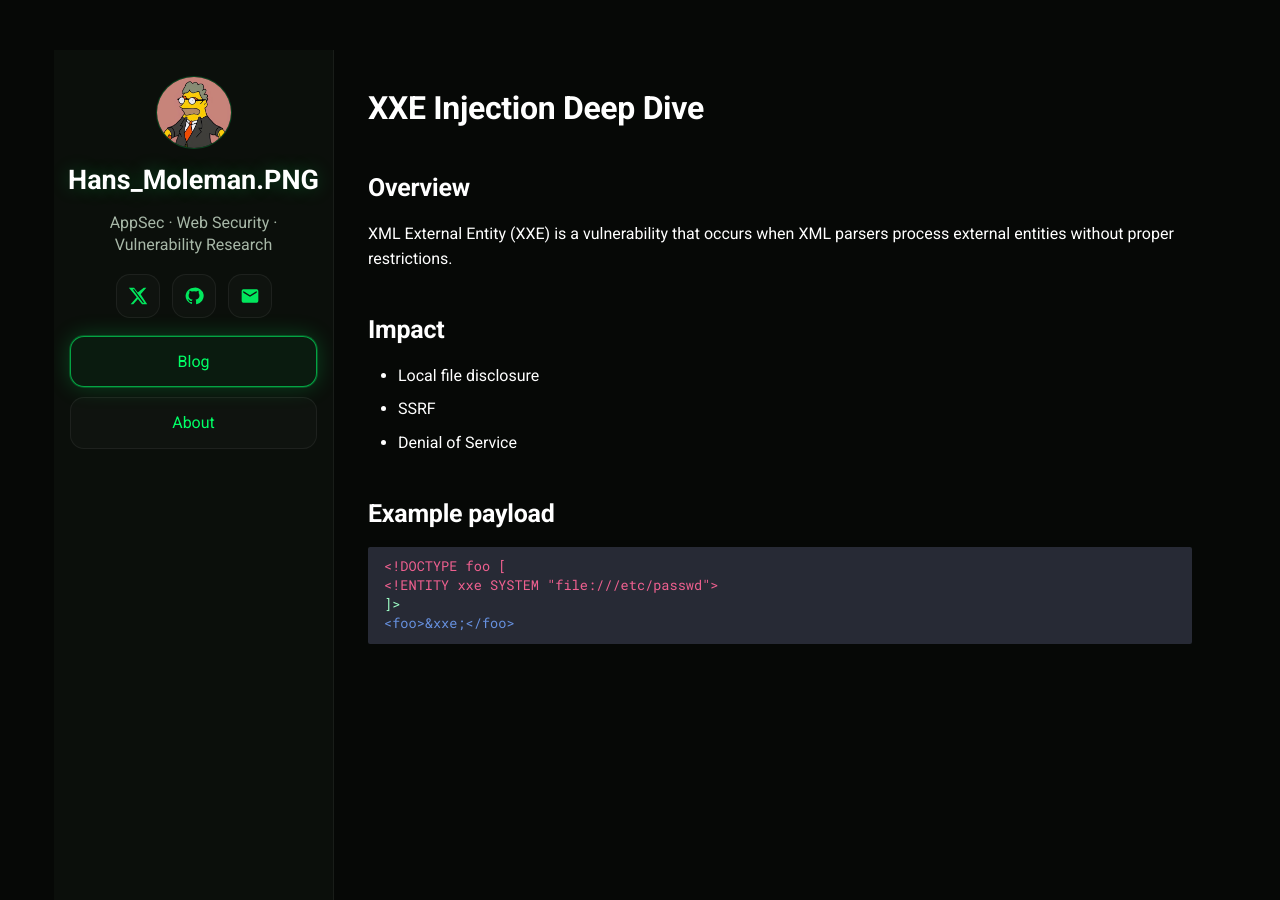
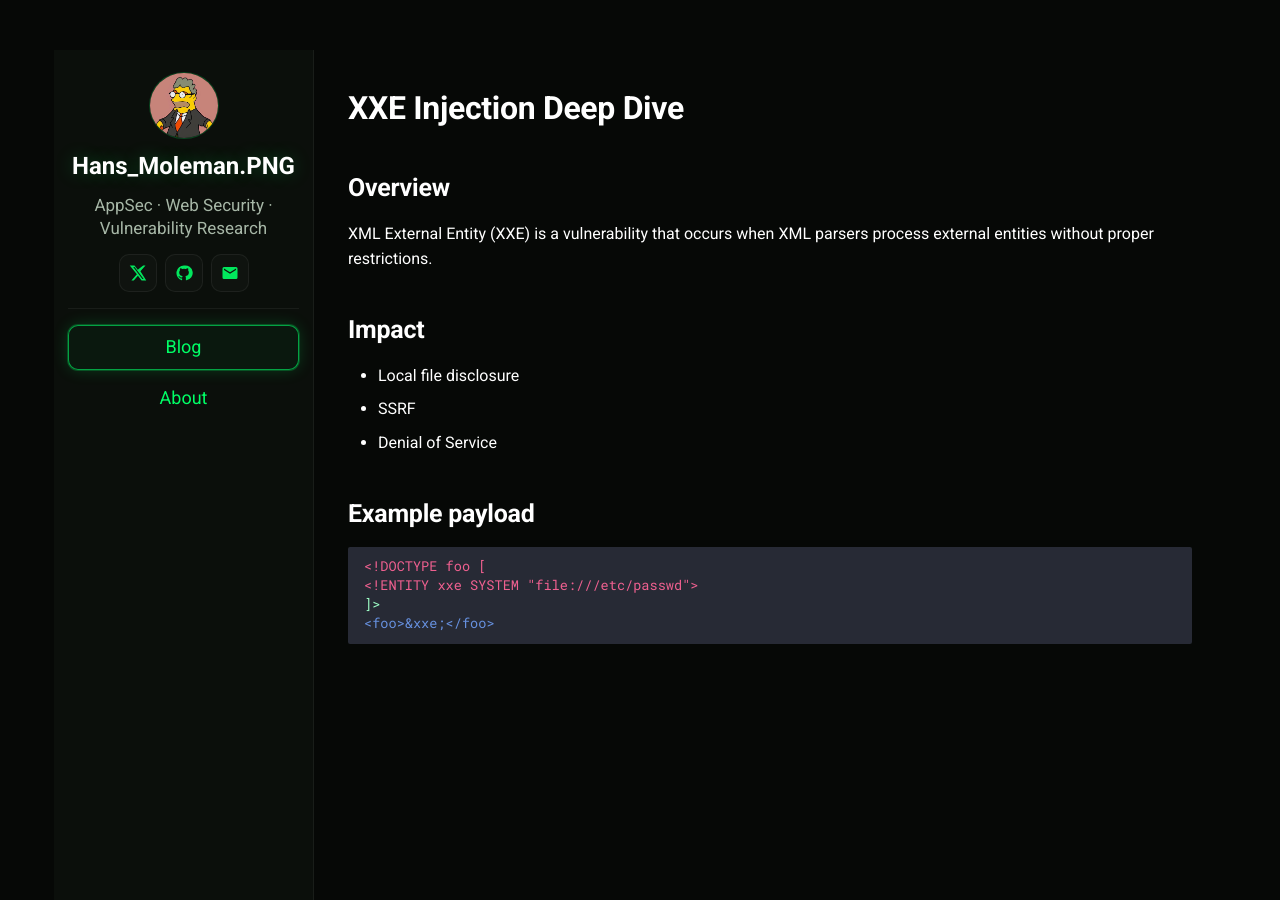
Before and after one commit to HansMolemanPNG/hansmolemanpng.github.io, an MkDocs documentation site: the page built from docs/blog/xxe-deep-dive/index.md, in a window 1280 px wide and 900 px high. Built offline with MkDocs 1.6.1 and Material for MkDocs 9.7.7, drawn with Linux system fonts in a browser that asks for light colours.

Commit message:
feat: UI compacto, carpetas por post, fecha automática desde git
CSS (extra.css):
- Sidebar más compacto (padding 22px, gap 14px, avatar 70px)
- Nav buttons menos prominentes: fondo transparente, borde invisible
  hasta hover, solo el active tiene glow verde. Ya no parecen CTAs
- Separador visual entre iconos sociales y nav
- Iconos sociales más pequeños (38px, svg 18px)
- Títulos de cards vuelven a verde (var(--green))
- post-excerpt y post-meta en var(--muted) con tamaño reducido

main.html:
- Añadido .sidebar-divider entre social-row y navlinks

Estructura de posts:
- docs/blog/xxe-deep-dive.md → docs/blog/xxe-deep-dive/index.md
- Cada post vive en su propia carpeta (facilita añadir assets por post)
- Eliminado campo date del frontmatter (ahora es automático)

hooks.py:
- Escanea docs/blog/*/index.md en vez de docs/blog/*.md
- Fecha de publicación obtenida con git log --diff-filter=A (primer
  commit que añadió el archivo) — completamente automático
- Orden por fecha descendente; posts sin commit van al final

mkdocs.yml:
- Añadido not_in_nav para docs/blog/** (evita warnings de build)

https://claude.ai/code/session_01RkizXWCwpk2GxfPxeWvNQ1

```diff
--- a/docs/assets/extra.css
+++ b/docs/assets/extra.css
@@ -18,7 +18,7 @@ body, .md-container, .md-main, .md-content { background:var(--bg) !important; co
    ================================ */
 .layout {
   display: grid;
-  grid-template-columns: 280px minmax(0,1fr);
+  grid-template-columns: 260px minmax(0,1fr);
   min-height: 100vh;
   align-items: start;
 }
@@ -29,7 +29,7 @@ body, .md-container, .md-main, .md-content { background:var(--bg) !important; co
 .sidebar {
   background: var(--panel);
   border-right: 1px solid rgba(255,255,255,.06);
-  padding: 26px 16px;
+  padding: 22px 14px;
   position: sticky;
   top: 0;
   height: 100vh;
@@ -41,33 +41,33 @@ body, .md-container, .md-main, .md-content { background:var(--bg) !important; co
   flex-direction: column;
   align-items: center;
   text-align: center;
-  gap: 18px;
+  gap: 14px;
 }
 
-.profile { display: grid; gap: 10px; justify-items: center; }
+.profile { display: grid; gap: 8px; justify-items: center; }
 
 .avatar {
-  width: 76px; height: 76px; border-radius: 50%;
+  width: 70px; height: 70px; border-radius: 50%;
   border: 1px solid var(--border);
   object-fit: cover;
 }
 
-.name { font-weight: 900; font-size: 1.35rem; color: #ffffff; text-shadow: 0 0 18px rgba(0,255,102,.25); }
-.bio { color: var(--muted); line-height: 1.35; }
+.name { font-weight: 900; font-size: 1.2rem; color: #ffffff; text-shadow: 0 0 18px rgba(0,255,102,.25); }
+.bio { color: var(--muted); line-height: 1.35; font-size: .85rem; }
 
 /* Redes sociales */
 .social-row {
   display: flex;
-  gap: 12px;
+  gap: 8px;
   align-items: center;
   justify-content: center;
 }
 
 .iconbtn {
-  width: 44px; height: 44px;
+  width: 38px; height: 38px;
   display: grid;
   place-items: center;
-  border-radius: 14px;
+  border-radius: 10px;
   border: 1px solid rgba(255,255,255,.06);
   background: rgba(255,255,255,.02);
   color: var(--text);
@@ -75,44 +75,54 @@ body, .md-container, .md-main, .md-content { background:var(--bg) !important; co
   transition: border-color .12s ease, box-shadow .12s ease, color .12s ease;
 }
 
-.iconbtn svg { display: block; width: 20px; height: 20px; fill: currentColor; opacity: .9; }
+.iconbtn svg { display: block; width: 18px; height: 18px; fill: currentColor; opacity: .9; }
 
 .iconbtn:hover {
   border-color: var(--border2);
-  box-shadow: 0 0 0 1px var(--border), 0 0 22px rgba(0,255,102,.22);
+  box-shadow: 0 0 0 1px var(--border), 0 0 18px rgba(0,255,102,.22);
   color: var(--green);
+}
+
+/* Separador */
+.sidebar-divider {
+  width: 100%;
+  height: 1px;
+  background: rgba(255,255,255,.06);
+  margin: 2px 0;
 }
 
 /* Navegación */
 .navlinks {
   width: 100%;
   display: grid;
-  gap: 10px;
+  gap: 6px;
 }
 
 .navbtn {
   display: flex;
+  align-items: center;
   justify-content: center;
-  padding: 12px;
-  border-radius: 14px;
-  border: 1px solid rgba(255,255,255,.06);
-  background: rgba(255,255,255,.02);
-  color: var(--text);
+  padding: 7px 12px;
+  border-radius: 10px;
+  border: 1px solid transparent;
+  background: transparent;
+  color: var(--muted);
   text-decoration: none;
-  transition: border-color .12s ease, box-shadow .12s ease, color .12s ease;
+  font-size: .9rem;
+  transition: border-color .12s ease, box-shadow .12s ease, color .12s ease, background .12s ease;
 }
 
 .navbtn:hover {
-  border-color: var(--border2);
-  box-shadow: 0 0 0 1px var(--border), 0 0 22px rgba(0,255,102,.22);
-  color: var(--green);
+  border-color: rgba(255,255,255,.08);
+  background: rgba(255,255,255,.03);
+  color: var(--text);
 }
 
 .navbtn.active {
   border-color: var(--border2);
-  box-shadow: 0 0 0 1px var(--border), 0 0 22px rgba(0,255,102,.22);
+  box-shadow: 0 0 0 1px var(--border), 0 0 16px rgba(0,255,102,.18);
   color: var(--green);
-  background: rgba(0,255,102,.05);
+  background: rgba(0,255,102,.04);
 }
 
 /* ================================
@@ -128,12 +138,12 @@ body, .md-container, .md-main, .md-content { background:var(--bg) !important; co
 .post-grid {
   display: grid;
   grid-template-columns: repeat(2, minmax(0,1fr));
-  gap: 16px;
+  gap: 14px;
   margin-top: 18px;
 }
 
 .post-card {
-  border-radius: 16px;
+  border-radius: 14px;
   border: 1px solid var(--border);
   background: rgba(255,255,255,.02);
   padding: 16px;
@@ -142,17 +152,16 @@ body, .md-container, .md-main, .md-content { background:var(--bg) !important; co
 
 .post-card:hover {
   border-color: var(--border2);
-  box-shadow: 0 0 0 1px var(--border), 0 0 26px rgba(0,255,102,.28);
-  transform: translateY(-3px);
+  box-shadow: 0 0 0 1px var(--border), 0 0 24px rgba(0,255,102,.22);
+  transform: translateY(-2px);
 }
 
-.post-card h3 a { color: #ffffff !important; text-decoration: none; }
-.post-card h3 a:hover { color: var(--green2) !important; text-decoration: none; }
-.post-card a { color: var(--green); text-decoration: none; }
-.post-card a:hover { color: var(--green2); }
+.post-card h3 a { color: var(--green) !important; text-decoration: none; }
+.post-card h3 a:hover { color: var(--green2) !important; }
+.post-card h3 { margin: 0 0 6px 0; font-size: 1rem; }
 
-.post-meta { color: var(--muted); font-size: .92rem; margin-top: 6px; }
-.post-excerpt { margin-top: 10px; opacity: .92; line-height: 1.45; }
+.post-meta { color: var(--muted); font-size: .82rem; margin-top: 4px; }
+.post-excerpt { margin-top: 8px; font-size: .88rem; color: var(--muted); line-height: 1.5; }
 
 /* ================================
    TYPOGRAPHY (override Material)
@@ -202,9 +211,9 @@ body, .md-container, .md-main, .md-content { background:var(--bg) !important; co
 /* Landscape phones: sidebar más estrecha */
 @media (max-width: 820px) and (orientation: landscape) {
   .layout {
-    grid-template-columns: 240px minmax(0,1fr);
+    grid-template-columns: 220px minmax(0,1fr);
   }
   .sidebar {
-    padding: 18px 12px;
+    padding: 16px 10px;
   }
 }
--- a/mkdocs.yml
+++ b/mkdocs.yml
@@ -39,6 +39,9 @@ extra_javascript:
 hooks:
   - hooks.py
 
+not_in_nav: |
+  blog/**
+
 nav:
   - Blog: index.md
   - About: about.md
--- a/overrides/main.html
+++ b/overrides/main.html
@@ -30,6 +30,8 @@
         </a>
       </div>
 
+      <div class="sidebar-divider"></div>
+
       <div class="navlinks">
         <a class="navbtn{% if page.file.src_path == 'index.md' or 'blog/' in page.file.src_path %} active{% endif %}" href="{{ 'index.html' | url }}">Blog</a>
         <a class="navbtn{% if page.file.src_path == 'about.md' %} active{% endif %}" href="{{ 'about/' | url }}">About</a>
```
Also changed, not shown: docs/blog/xxe-deep-dive/index.md (renamed from docs/blog/xxe-deep-dive.md, +0 -1 lines), hooks.py (+41 -11 lines).
